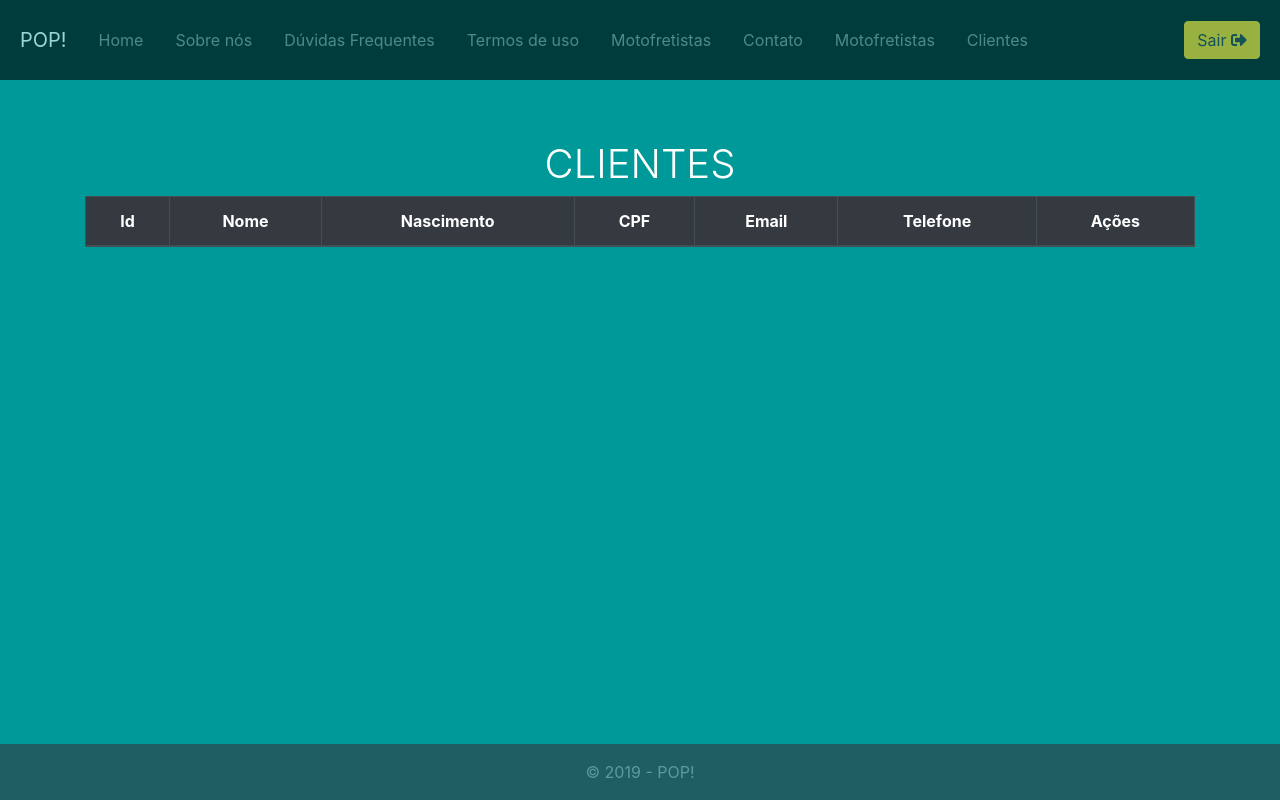
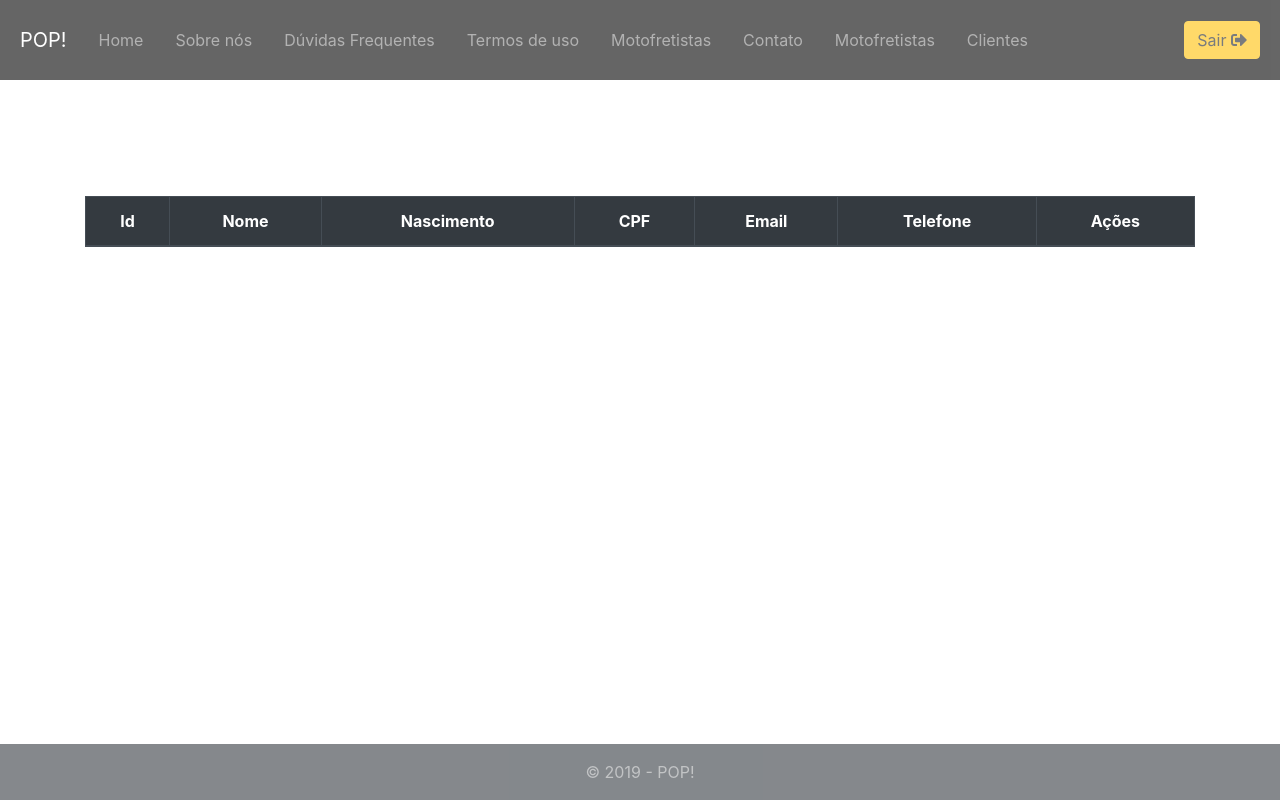
Before and after one commit to loraine-rodrigues/SitePOP, a PHP site: page /adm/clientes/index.php in a window 1280 px wide. Run offline with PHP 8.4, Linux system fonts and the light colour scheme; the visitor is signed in with stand-in values (Sample User, id 1); lists and menus that the app fills with data are empty.

Commit message:
Update header.php

```diff
--- a/header.php
+++ b/header.php
@@ -31,7 +31,7 @@ echo '
     <style>
           body {
 
-            background-color: #009999;                      // cor de fundo da pagina
+            background-color: white;                      // cor de fundo da pagina
             font-family: \'Montserrat\', sans-serif;
                // fonte do site
          }
```
